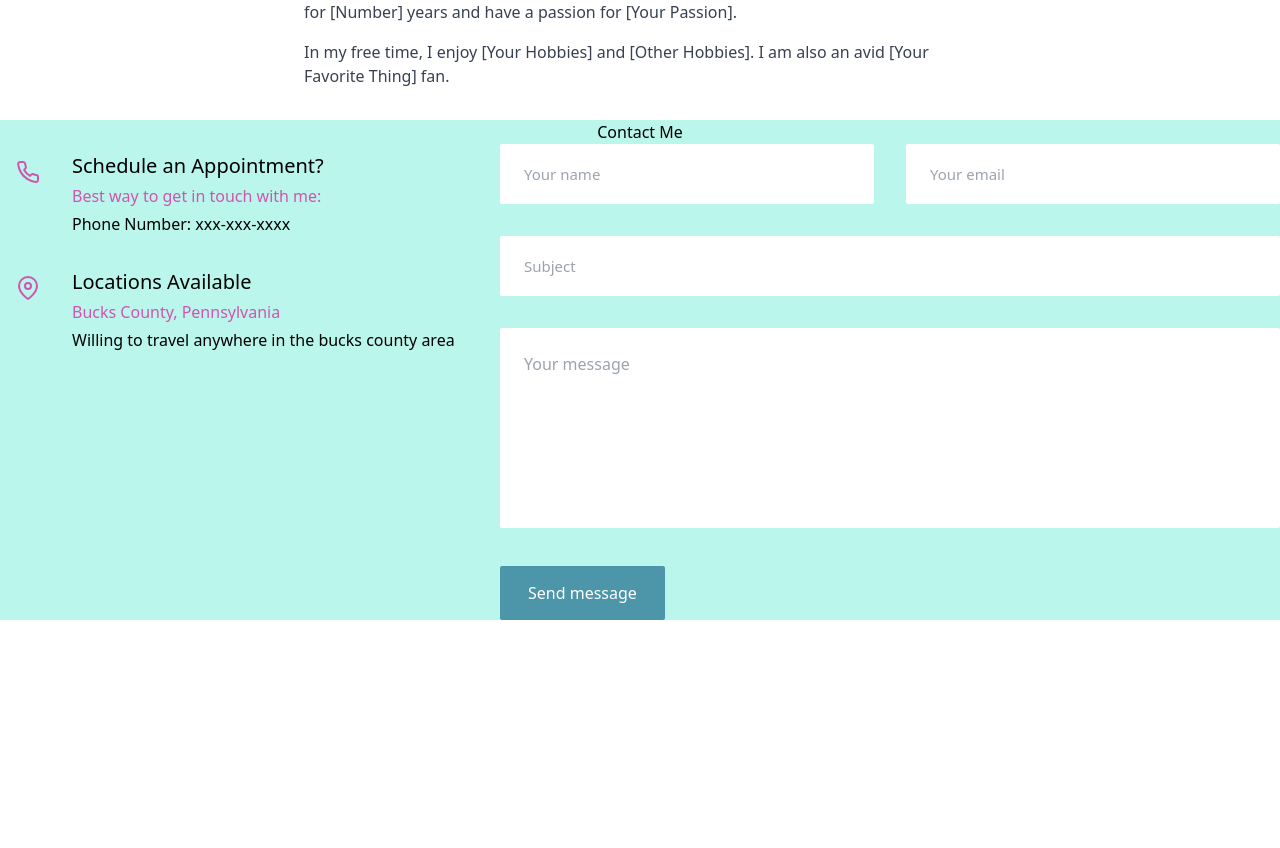
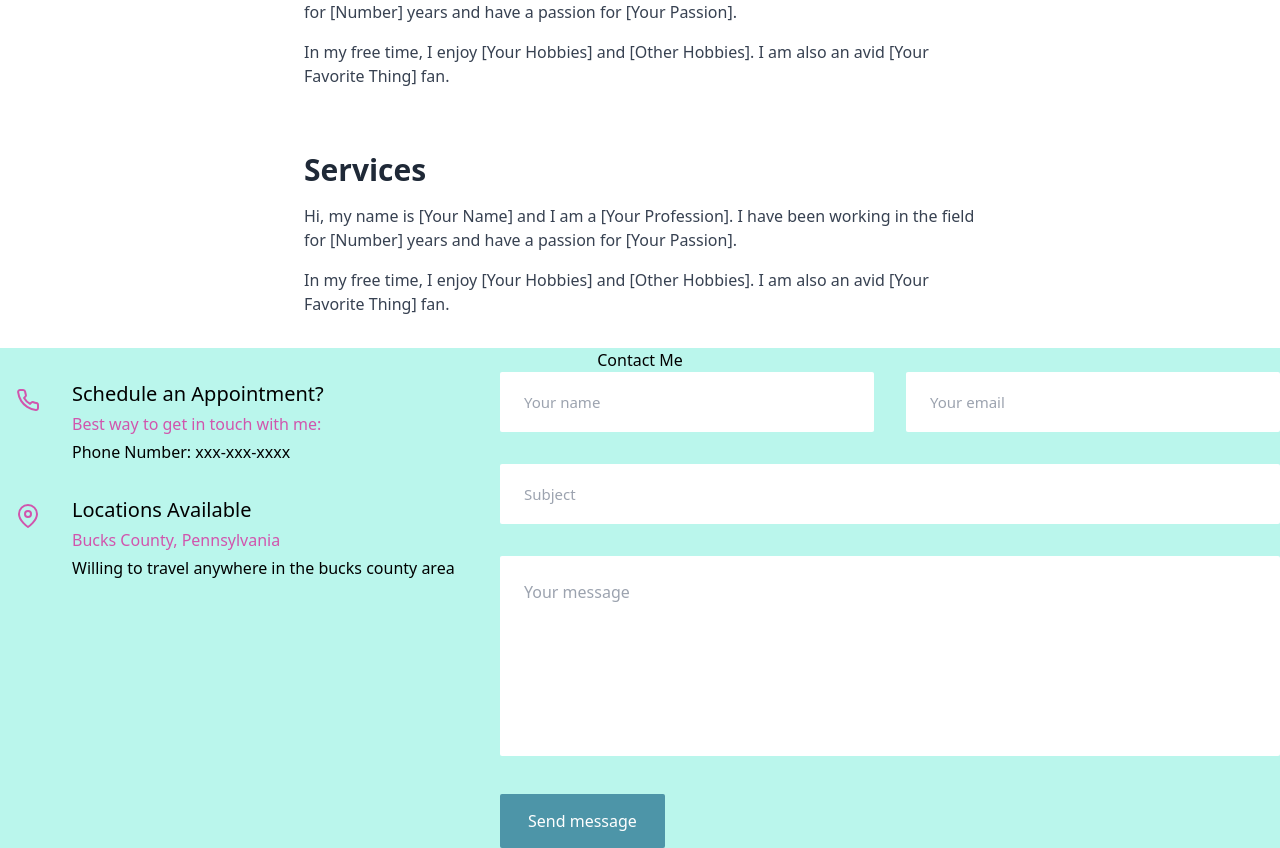
Before and after one commit to fredkamm/cleaners_page, a React (Create React App) app: page / in a window 1280 px wide. Shown: the part 908-1756 px from the top of the page. Before the commit the page ends 1528 px from the top, so only its background shows below. Built offline with nearby package versions, Linux system fonts and the light colour scheme.

Commit message:
service section implement

```diff
--- a/src/App.js
+++ b/src/App.js
@@ -2,6 +2,7 @@ import Header from "./components/header";
 import CleanerLandingPage from "./components/hero";
 import AboutMe from "./components/about";
 import Contact from "./components/contact";
+import Services from "./components/services";
 
 function App() {
   return (
@@ -9,6 +10,7 @@ function App() {
       <Header />
       <CleanerLandingPage />
       <AboutMe />
+      <Services />
       <Contact />
     </>
   );
--- /dev/null
+++ b/src/components/services.jsx
@@ -0,0 +1,24 @@
+import React from "react";
+
+const Services = () => {
+  return (
+    <div className="bg-secondary p-8">
+      <div className="max-w-2xl mx-auto">
+        <h2 className="text-3xl font-bold mb-4 text-gray-800">Services</h2>
+        <div className="mb-4">
+          <p className="text-gray-700 font-medium">
+            Hi, my name is [Your Name] and I am a [Your Profession]. I have been
+            working in the field for [Number] years and have a passion for [Your
+            Passion].
+          </p>
+        </div>
+        <p className="text-gray-700 font-medium">
+          In my free time, I enjoy [Your Hobbies] and [Other Hobbies]. I am also
+          an avid [Your Favorite Thing] fan.
+        </p>
+      </div>
+    </div>
+  );
+};
+
+export default Services;
```
